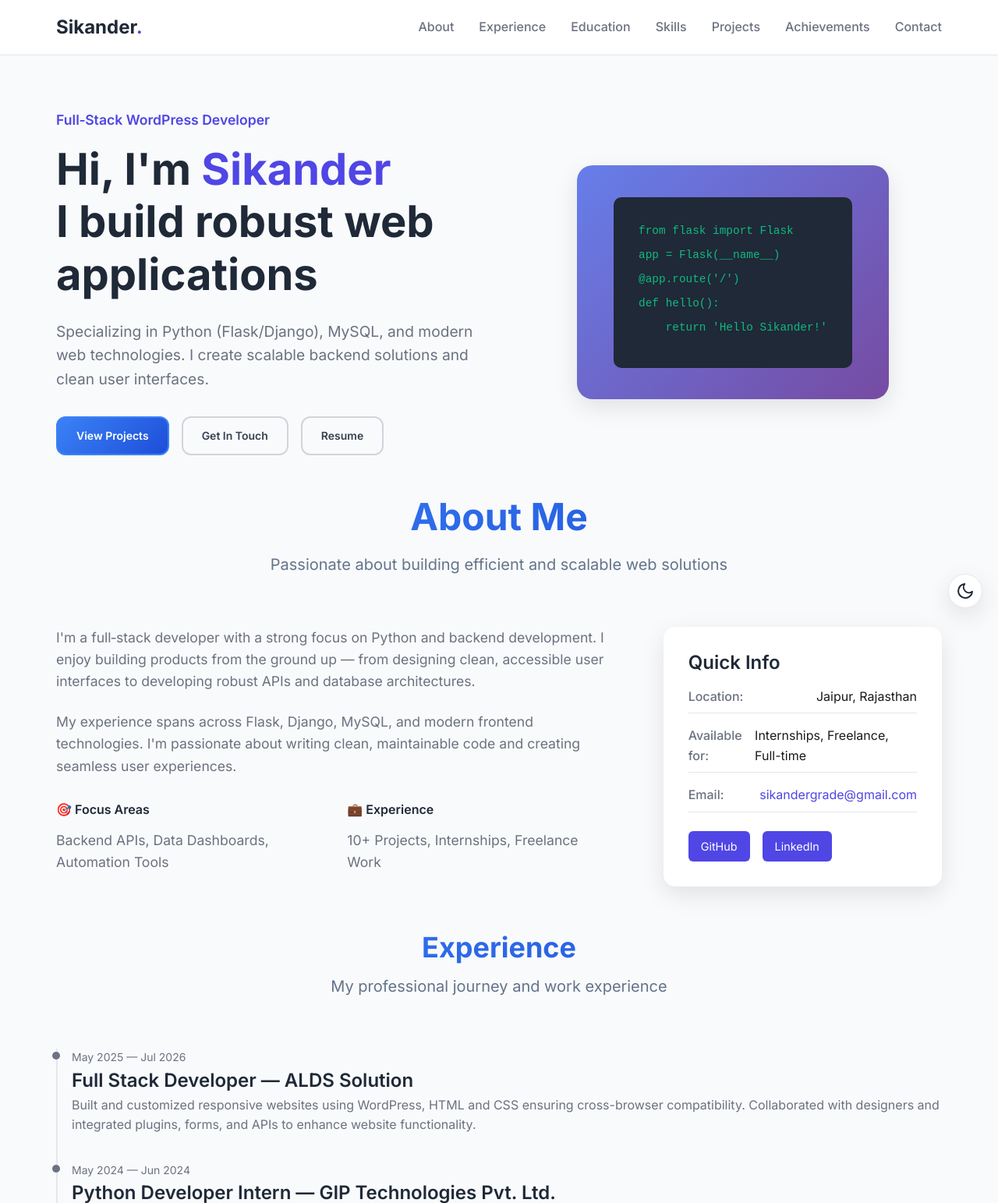
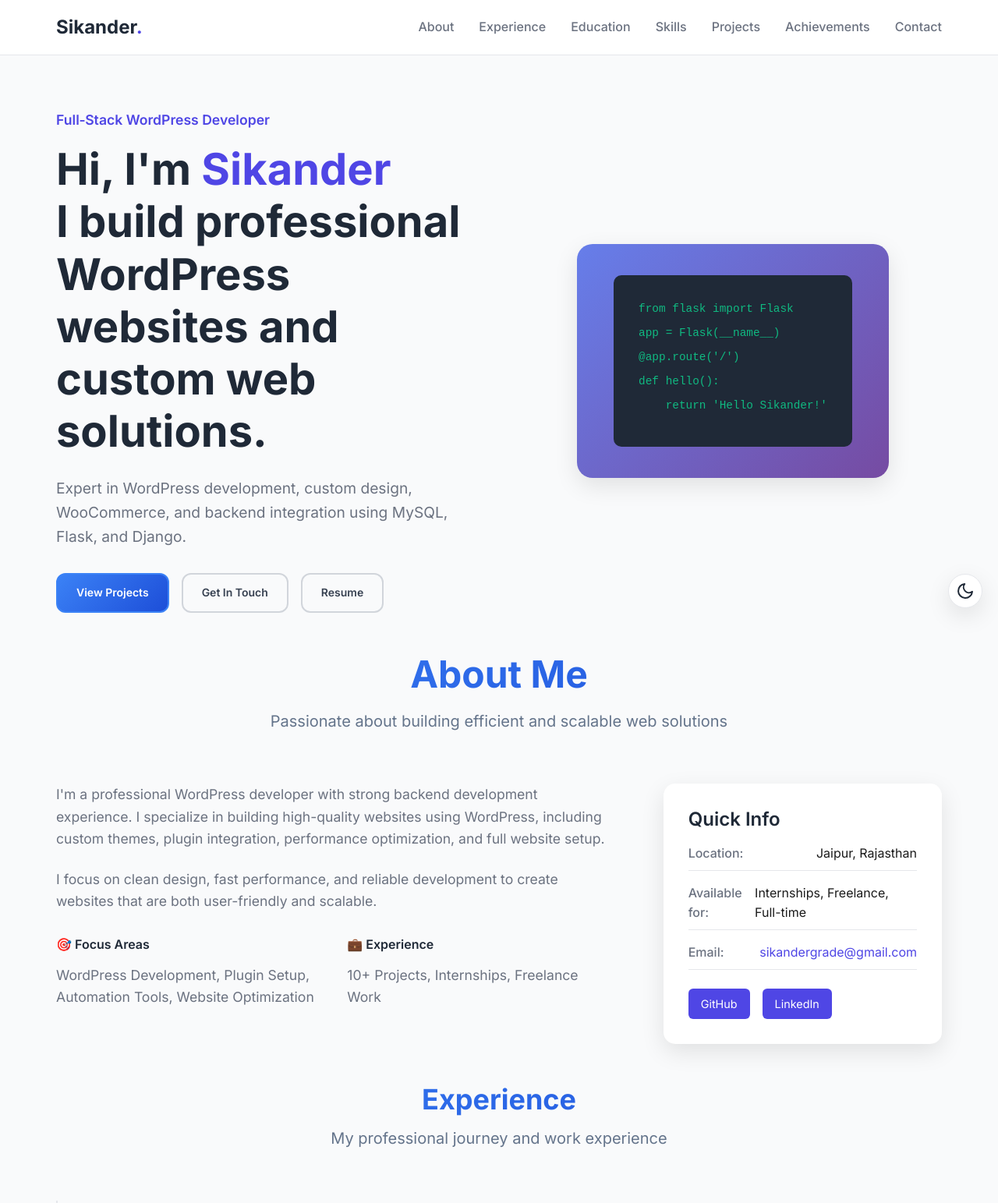
Before and after one commit to Sikanderjat/sikander, a Flask app: page / in a window 1280 px wide. Shown: the top 1543 px of the page at 78% size. Run offline with Flask 3, Linux system fonts and the light colour scheme.

Commit message:
Revise index.html for WordPress developer profile
Updated hero section and about content to reflect a focus on WordPress development and related skills.

```diff
--- a/templates/index.html
+++ b/templates/index.html
@@ -82,10 +82,8 @@
             <div class="hero-content">
                 <div class="hero-text">
                     <p class="hero-subtitle">Full‑Stack WordPress Developer</p>
-                    <h1 class="hero-title">Hi, I'm <span class="accent">Sikander</span><br>I build robust web
-                        applications</h1>
-                    <p class="hero-description">Specializing in Python (Flask/Django), MySQL, and modern web
-                        technologies. I create scalable backend solutions and clean user interfaces.</p>
+                    <h1 class="hero-title">Hi, I'm <span class="accent">Sikander</span><br>I build professional WordPress websites and custom web solutions.</h1>
+                    <p class="hero-description">Expert in WordPress development, custom design, WooCommerce, and backend integration using MySQL, Flask, and Django.</p>
                     <div class="hero-buttons">
                         <a href="#projects" class="btn btn-primary">View Projects</a>
                         <a href="#contact" class="btn btn-secondary">Get In Touch</a>
@@ -115,15 +113,12 @@
             </div>
             <div class="about-content">
                 <div class="about-text">
-                    <p>I'm a full‑stack developer with a strong focus on Python and backend development. I enjoy
-                        building products from the ground up — from designing clean, accessible user interfaces to
-                        developing robust APIs and database architectures.</p>
-                    <p>My experience spans across Flask, Django, MySQL, and modern frontend technologies. I'm passionate
-                        about writing clean, maintainable code and creating seamless user experiences.</p>
+                    <p>I'm a professional WordPress developer with strong backend development experience. I specialize in building high-quality websites using WordPress, including custom themes, plugin integration, performance optimization, and full website setup.</p>
+                    <p>I focus on clean design, fast performance, and reliable development to create websites that are both user-friendly and scalable.</p>
                     <div class="achievements">
                         <div class="achievement">
                             <h4>🎯 Focus Areas</h4>
-                            <p>Backend APIs, Data Dashboards, Automation Tools</p>
+                            <p>WordPress Development, Plugin Setup, Automation Tools, Website Optimization</p>
                         </div>
                         <div class="achievement">
                             <h4>💼 Experience</h4>
```
